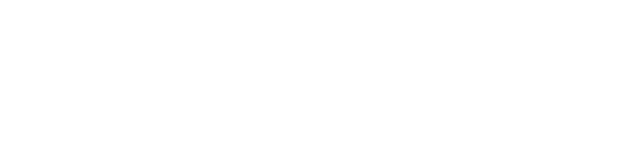
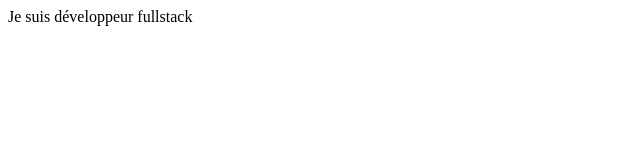
Before and after one commit to immanuel1598/mon-cv, a plain HTML site: page index.html in a window 1280 px wide. Shown: the whole page, without its empty margins (0-640 px from the left). Drawn offline with Linux system fonts and the light colour scheme.

Commit message:
Update index.html

```diff
--- a/index.html
+++ b/index.html
@@ -6,6 +6,6 @@
     <title>Document</title>
 </head>
 <body>
-
+    Je suis développeur fullstack
 </body>
 </html>
```
